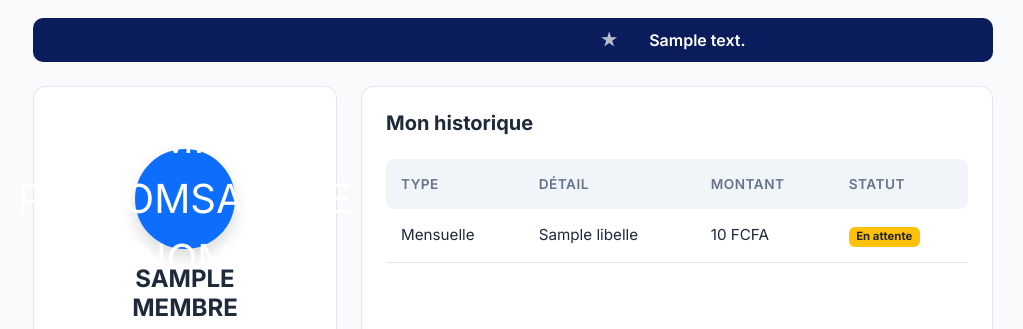
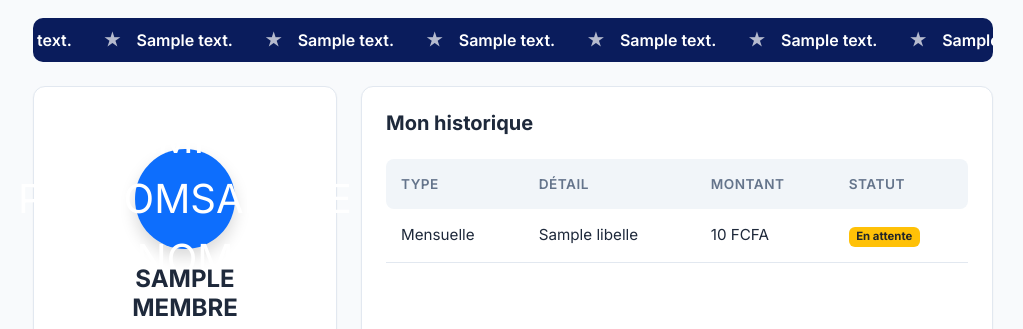
Before and after one commit to abymig-ci/gestion-cotisations-abhs, a Django app: template templates/membres/mon_espace.html in a window 1280 px wide. Shown: the part 82-411 px from the top of the page, without its empty margins (257-1280 px from the left). Run offline with Django 5.2, Linux system fonts and the light colour scheme; the template is opened without the code that fills it: most values are stand-ins (such as "Sample title", 1, 10 or a date in 2020); grey boxes marked "Sample" are stand-in pictures; parts of the project's set-up code (start-up, migrations or seed data) failed here and were passed over.

Commit message:
Réduction de l'espace entre 2 messages en boucle

```diff
--- a/templates/membres/mon_espace.html
+++ b/templates/membres/mon_espace.html
@@ -6,18 +6,18 @@
 {% if messages_defilants %}
 <style>
     .bandeau-defilant { position: relative; width: 100%; height: 44px; overflow: hidden; background: {{ couleur_bandeau|default:'#0a1c5c' }}; color: #fff; border-radius: 10px; }
-    .bandeau-piste { position: absolute; top: 0; left: 0; height: 100%; display: flex; align-items: center; width: max-content; animation: defilement-bandeau {{ duree_defilement }}s linear infinite; }
+    .bandeau-piste { position: absolute; top: 0; left: 0; height: 100%; display: flex; align-items: center; width: max-content; animation: defilement-bandeau {% widthratio duree_defilement 1 6 %}s linear infinite; }
     .bandeau-defilant:hover .bandeau-piste { animation-play-state: paused; }
-    .bandeau-groupe { display: flex; flex-shrink: 0; min-width: 100vw; justify-content: space-around; }
-    .bandeau-groupe span { white-space: nowrap; padding: 0 2rem; font-weight: 600; }
-    .bandeau-groupe span::before { content: "\2605"; margin-right: 2rem; opacity: .7; }
+    .bandeau-groupe { display: flex; flex-shrink: 0; }
+    .bandeau-groupe span { white-space: nowrap; padding: 0 1rem; font-weight: 600; }
+    .bandeau-groupe span::before { content: "\2605"; margin-right: 1rem; opacity: .7; }
     @keyframes defilement-bandeau { from { transform: translateX(0); } to { transform: translateX(-50%); } }
     @media (prefers-reduced-motion: reduce) { .bandeau-piste { animation: none; } }
 </style>
 <div class="bandeau-defilant mb-4" role="marquee" aria-label="Informations de l'association">
     <div class="bandeau-piste">
-        <div class="bandeau-groupe">{% for m in messages_defilants %}<span>{{ m }}</span>{% endfor %}</div>
-        <div class="bandeau-groupe" aria-hidden="true">{% for m in messages_defilants %}<span>{{ m }}</span>{% endfor %}</div>
+        <div class="bandeau-groupe">{% for i in "123456" %}{% for m in messages_defilants %}<span>{{ m }}</span>{% endfor %}{% endfor %}</div>
+        <div class="bandeau-groupe" aria-hidden="true">{% for i in "123456" %}{% for m in messages_defilants %}<span>{{ m }}</span>{% endfor %}{% endfor %}</div>
     </div>
 </div>
 {% endif %}
```
